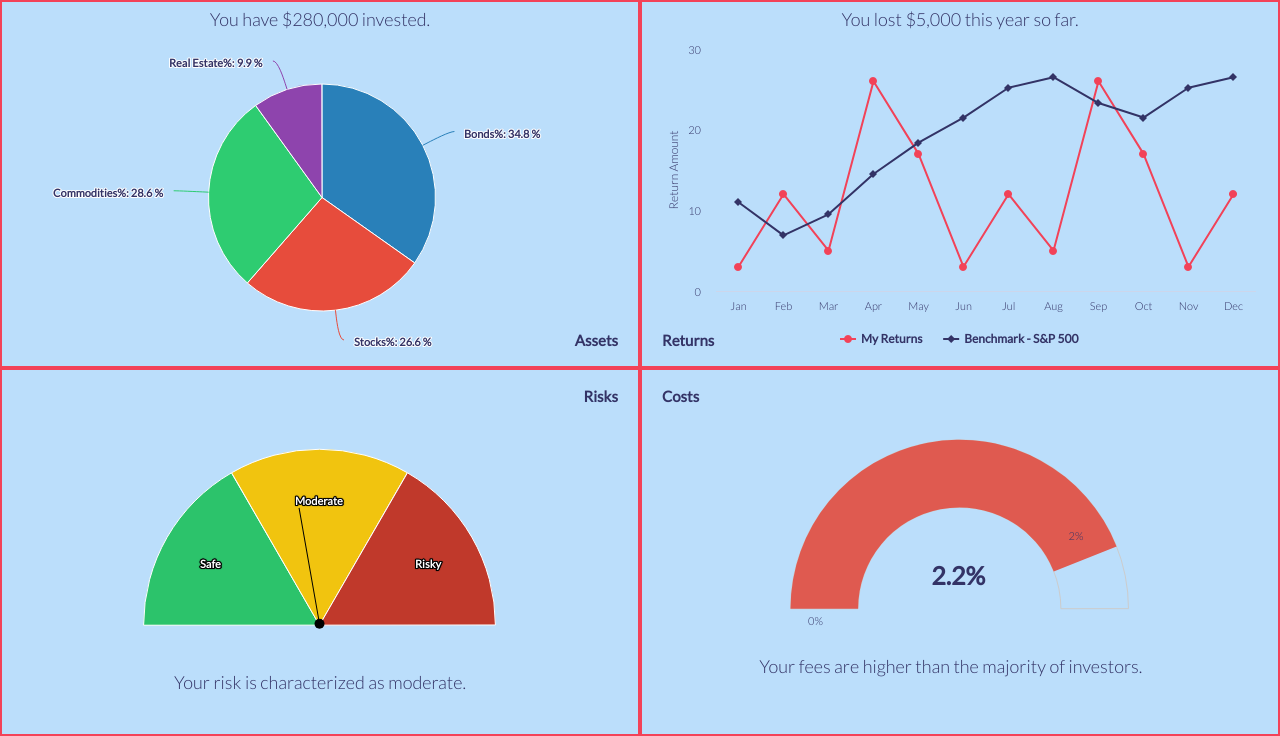
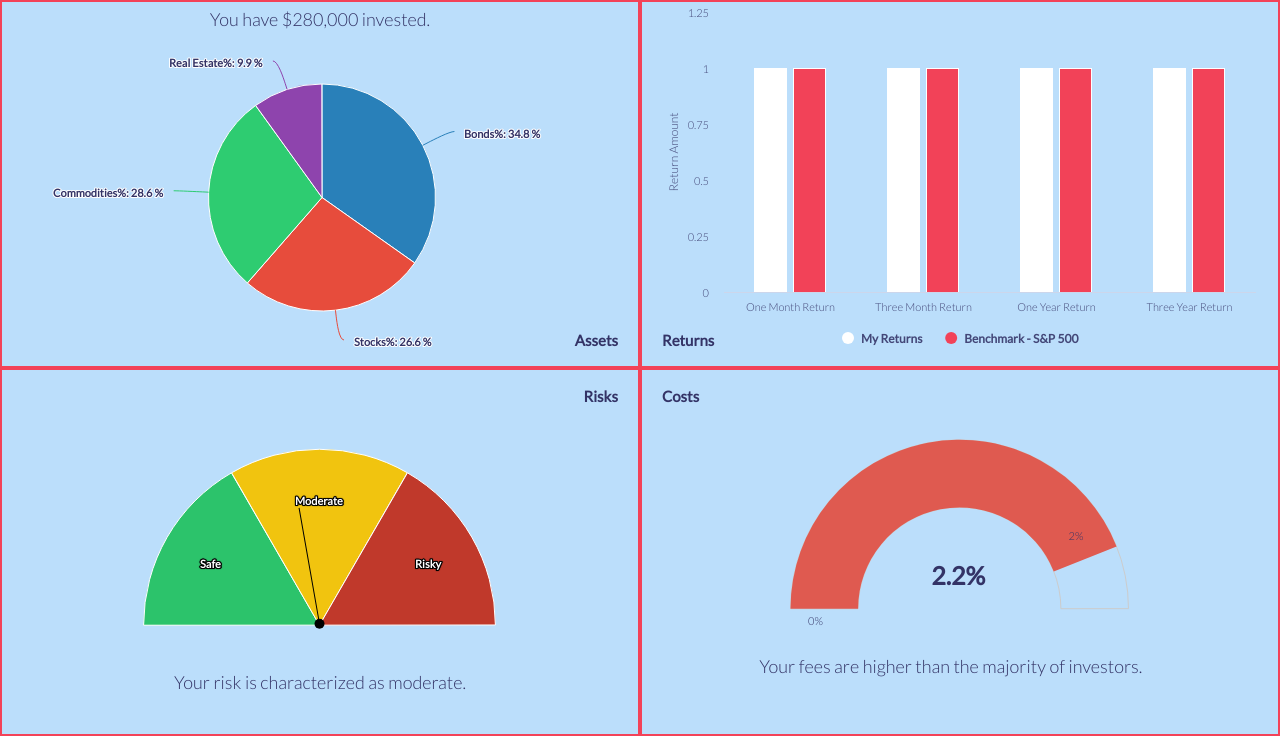
Before and after one commit to Vestivise/Vestivise_Marketing, a Django app: template templates/demo.html in a window 1280 px wide. Shown: the part 64-800 px from the top of the page. Run offline with Django 3.2, Linux system fonts and the light colour scheme; the template is opened without the code that fills it, so the values that code supplies are empty; some libraries are stand-ins or nearby versions.

Commit message:
animations

```diff
--- a/static/build/css/dashboard.css
+++ b/static/build/css/dashboard.css
@@ -72,6 +72,7 @@ span {
 .module{
 	height: 50%;
 	position: relative;
+    cursor: pointer !important;
 }
 
 .row.moduleRow{
--- a/static/build/js/bar.js
+++ b/static/build/js/bar.js
@@ -1,36 +1,42 @@
-var title = {
-    	text: 'You lost $5,000 this year so far.',
+var config = {};
+
+config.title = {
+  text: '',
   style: {
-    		color : "#333366"
+    color : "#434778"
   }
 };
 
-var xAxis = {
-  	categories: ['Jan', 'Feb', 'Mar', 'Apr', 'May', 'Jun',
-    	'Jul', 'Aug', 'Sep', 'Oct', 'Nov', 'Dec'],
+config.xAxis = {
+    categories: [
+        "One Month Return",
+        "Three Month Return",
+        "One Year Return",
+        "Three Year Return"
+    ],
     labels: {
     style: {
-			color : "#333366"
+      color : '#434778'
     }
   }
 };
 
-var yAxis = {
+config.yAxis = {
   title: {
     text: 'Return Amount',
     style: {
-			color : "#333366"
+      color : "#434778"
     }
   },
   gridLineColor: 'transparent',
   labels: {
     style: {
-			color : "#333366"
+      color : '#434778'
     }
   }
 };
 
-var plotOptions = {
+config.plotOptions = {
     line: {
       dataLabels: {
           enabled: true
@@ -39,25 +45,23 @@ var plotOptions = {
     },
 };
 
-var chart = {
-  	backgroundColor: "#BBDEFB"
+config.chart = {
+    backgroundColor: null,
+    type: 'column'
 };
 
-var dataSource1 = [11.0, 6.9, 9.5, 14.5, 18.4, 21.5, 25.2, 26.5, 23.3, 21.5, 25.2, 26.5];
-var dataSource2 = [3, 12, 5, 26, 17, 3, 12, 5, 26, 17, 3, 12];
-
-var series= [{
-        name: '<p style="color : #333366">My Returns</p>',
-        data: dataSource2,
-        color: "#F24258",
+config.series= [{
+        name: '<p style="color : #434778">My Returns</p>',
+        data: [1, 1, 1, 1],
+        color: "white",
         dataLabels:{
             enabled : false,
         }
     },
     {
-        name: '<p style="color : #333366">Benchmark - S&P 500</p>',
-        data: dataSource1,
-        color: "#333366",
+        name: '<p style="color : #434778">Benchmark - S&P 500</p>',
+        data: [1,1,1,1],
+        color: "#F24258",
         dataLabels:{
             enabled : false,
         },
@@ -65,17 +69,9 @@ var series= [{
     }
 ];
 
-var credits = {
+config.credits = {
     enabled: false
-}
+};
 
-var json = {};
 
-json.title = title;
-json.chart = chart;
-json.xAxis = xAxis;
-json.yAxis = yAxis;
-json.series = series;
-json.credits = credits;
-json.plotOptions = plotOptions;
-$('#returnPerYearMod').highcharts(json);
+$('#returnPerYearMod').highcharts(config);
--- /dev/null
+++ b/static/build/js/fullScreen.js
@@ -0,0 +1,347 @@
+var asset = false;
+var returnGraph =  false;
+var riskGraph = false;
+var costGraph = false;
+
+$('#orangeContent').click(function(){
+	if(!asset){
+		$('#blueContent').hide();
+		$('#purpleContent').hide();
+		$('#greenContent').hide();
+
+		$('.module.green').hide();
+		$("body").css("background-color", "#BBDEFB");
+
+		$('.module.orange').animate({
+			width: "100%",
+			height: "100%",
+		}, {
+			duration: 1000,
+			step: function(){
+				$("#assetBreakMod").highcharts().reflow();
+			},
+			done: function(){
+				$('.module.purple').hide();
+				$('.module.blue').hide();
+				document.getElementById("orangeContent").style.height = "calc(100% - 4em)";
+				asset = true;
+			}
+		});
+	}
+	else{
+		document.getElementById("orangeContent").style.height = "100%";
+		$('.module.purple').show();
+		$('.module.blue').show();
+
+		$('.module.orange').animate({
+			width: "50%",
+			height: "50%",
+		}, {
+			duration: 1000,
+			step: function(){
+				$("#assetBreakMod").highcharts().reflow();
+			},
+			done:function(){
+				$('.module.green').show();
+				$('#blueContent').show();
+				$('#purpleContent').show();
+				$('#greenContent').show();
+
+				asset = false;
+			}
+		});
+	}
+});
+
+$('#greenContent').click(function(){
+	if(!returnGraph){
+		$('#blueContent').hide();
+		$('#purpleContent').hide();
+		$('#orangeContent').hide();
+		$('.module.orange').hide();
+
+		$('.module.green').css({
+			"marginLeft": "50%",
+		});
+
+		$("body").css("background-color", "#BBDEFB");
+
+		$('.module.green').animate({
+			width: "100%",
+			height: "100%",
+			marginLeft : 0
+		}, {
+			duration: 1000,
+			step: function(){
+				$("#returnPerYearMod").highcharts().reflow();
+			},
+			done: function(){
+				$('.module.purple').hide();
+				$('.module.blue').hide();
+				$('.module.orange').hide();
+				document.getElementById("greenContent").style.height = "calc(100% - 4em)";
+				returnGraph = true;
+			}
+		});
+		$('.module.orange').animate({
+			width: 0,
+			height: 0
+		}, {
+			duration: 900
+		})
+	}
+	else{
+		document.getElementById("greenContent").style.height = "100%";
+		$('.module.purple').show();
+		$('.module.blue').show();
+		$('.module.orange').show();
+
+		$('.module.green').animate({
+			width: "50%",
+			height: "50%",
+			marginLeft: "50%"
+		}, {
+			duration: 1000,
+			step: function(){
+				$("#returnPerYearMod").highcharts().reflow();
+			},
+			done:function(){
+				$('#blueContent').show();
+				$('#purpleContent').show();
+					$('#orangeContent').show();
+
+				$('.module.orange').css({
+					"width": "50%",
+					"height": "50%"
+				});
+
+				$('.module.green').css({
+					"marginLeft": "0",
+				});
+
+				returnGraph = false;
+			}
+		});
+	}
+});
+
+$('#purpleContent').click(function(){
+	if(!riskGraph){
+		$('#blueContent').hide();
+		$('#greenContent').hide();
+		$('#orangeContent').hide();
+
+		$("body").css("background-color", "#BBDEFB");
+
+		$('.module.purple').animate({
+			width: "100%",
+			height: "100%",
+		}, {
+			duration: 1000,
+			step: function(){
+				$("#riskMod").highcharts().reflow();
+			},
+			done: function(){
+				$('.module.green').hide();
+				$('.module.blue').hide();
+				$('.module.orange').hide();
+				document.getElementById("purpleContent").style.height = "calc(100% - 4em)";
+				riskGraph = true;
+			}
+		});
+
+		$('.module.green').animate({
+			width: 0,
+			height: 0
+		}, {
+			duration: 900
+		})
+
+		$('.module.orange').animate({
+			width: 0,
+			height: 0
+		}, {
+			duration: 900
+		})
+
+	}
+	else{
+		document.getElementById("purpleContent").style.height = "100%";
+		$('.module.green').show();
+		$('.module.blue').show();
+		$('.module.orange').show();
+
+		$('.module.purple').animate({
+			width: "50%",
+			height: "50%",
+		}, {
+			duration: 1000,
+			step: function(){
+				$("#riskMod").highcharts().reflow();
+			},
+			done:function(){
+				$('#blueContent').show();
+				$('#greenContent').show();
+				$('#orangeContent').show();
+
+				$('.module.orange').css({
+					"width": "50%",
+					"height": "50%"
+				});
+
+				$('.module.green').css({
+					"width": "50%",
+					"height": "50%"
+				});
+
+				returnGraph = false;
+			}
+		});
+
+		$('.module.green').animate({
+			width: "50%",
+			height: "50%"
+		}, {
+			duration: 900
+		})
+
+		$('.module.orange').animate({
+			width: "50%",
+			height: "50%"
+		}, {
+			duration: 900
+		})
+	}
+});
+
+$('#blueContent').click(function(){
+	if(!costGraph){
+		$('#greenContent').hide();
+		$('#purpleContent').hide();
+		$('#orangeContent').hide();
+
+		$("body").css("background-color", "#BBDEFB");
+
+		$('.module.blue').animate({
+			width: "100%",
+			height: "100%",
+		}, {
+			duration: 1000,
+			step: function(){
+				$("#feeMod").highcharts().reflow();
+			},
+			done: function(){
+				$('.module.purple').hide();
+				$('.module.green').hide();
+				$('.module.orange').hide();
+				document.getElementById("blueContent").style.height = "calc(100% - 4em)";
+				costGraph = true;
+			}
+		});
+		$('.module.green').animate({
+			width: 0,
+			height: 0
+		}, {
+			duration: 900
+		})
+
+		$('.module.orange').animate({
+			width: 0,
+			height: 0
+		}, {
+			duration: 900
+		})
+
+		$('.module.purple').animate({
+			width: 0,
+			height: 0
+		}, {
+			duration: 900
+		})
+	}
+	else{
+		document.getElementById("blueContent").style.height = "100%";
+		$('.module.purple').show();
+		$('.module.green').show();
+		$('.module.orange').show();
+
+		$('.module.blue').animate({
+			width: "50%",
+			height: "50%",
+			marginLeft : "50%"
+		}, {
+			duration: 1000,
+			step: function(){
+				$("#feeMod").highcharts().reflow();
+			},
+			done:function(){
+				$('#greenContent').show();
+				$('#purpleContent').show();
+				$('#orangeContent').show();
+
+				$('.module.purple').css({
+					"width": "50%",
+					"height": "50%"
+				});
+
+				$('.module.blue').css({
+					"marginLeft": 0,
+				});
+
+				costGraph = false;
+			}
+		});
+
+		$('.module.green').animate({
+			width: "50%",
+			height: "50%"
+		}, {
+			duration: 900
+		})
+
+		$('.module.orange').animate({
+			width: "50%",
+			height: "50%"
+		}, {
+			duration: 900
+		})
+
+	}
+});
+
+
+// var toggleVar = 0;
+
+// $('#toggleMod').click(function() {
+
+// 	if(toggleVar == 0){
+// 		$('#toggleChartBtn').show();
+// 		$('#assetBreakMod').highcharts().destroy();
+// 		$('#assetBreakMod').highcharts(sectorOpt);
+// 	}else{
+// 		$('#assetBreakMod').highcharts(assetOpt);
+// 		$('#toggleChartBtn').hide();
+// 	}
+
+// 	toggleVar = toggleVar == 0 ? 1 : 0;
+
+// });
+
+// var dataToggle = 0;
+
+// $('#toggleChartBtn').click(function(){
+// 	var chart = $('#assetBreakMod').highcharts();
+// 	if(dataToggle == 0){
+// 		chart.setTitle({text: "Bond Sectors"});
+// 		chart.series[0].remove();
+// 		dataSeries[0].data = data2;
+// 		chart.addSeries(dataSeries[0]);
+// 	}else{
+// 		chart.setTitle({text: "Equity Sectors"});
+// 		chart.series[0].remove();
+// 		dataSeries[0].data = data1;
+// 		chart.addSeries(dataSeries[0]);
+// 	}
+// 	chart.redraw();
+// 	dataToggle = dataToggle == 0 ? 1 : 0;
+// });
--- a/static/build/js/pie.js
+++ b/static/build/js/pie.js
@@ -34,6 +34,7 @@ var plotOptions = {
 var series= [{
    type: 'pie',
    name: 'Share',
+   allowPointSelect: false,
    data: [
       {
          name : "Bonds",
--- a/templates/demo.html
+++ b/templates/demo.html
@@ -89,96 +89,6 @@
 <script src="{% static 'build/js/risk.js' %}"></script>
 <script src="{% static 'build/js/sectionPie.js' %}"></script>
 
-<script>
- 	var asset = false;
-	$('#orangeContent').click(function(){
-		if(!asset){
-			$('#blueContent').hide();
-			$('#purpleContent').hide();
-			$('#greenContent').hide();
-
-			$('.module.green').hide();
-			$("body").css("background-color", "#BBDEFB");
-
-			$('.module.orange').animate({
-				width: "100%",
-				height: "100%",
-			}, {
-				duration: 1000,
-				step: function(){
-					$("#assetBreakMod").highcharts().reflow();
-				},
-				done: function(){
-					$('.module.purple').hide();
-					$('.module.blue').hide();
-					document.getElementById("orangeContent").style.height = "calc(100% - 4em)";
-					asset = true;
-				}
-			});
-		}
-		else{
-			document.getElementById("orangeContent").style.height = "100%";
-			$('.module.purple').show();
-			$('.module.blue').show();
-
-			$('.module.orange').animate({
-				width: "50%",
-				height: "50%",
-			}, {
-				duration: 1000,
-				step: function(){
-					$("#assetBreakMod").highcharts().reflow();
-				},
-				done:function(){
-					$('.module.green').show();
-					$('#blueContent').show();
-					$('#purpleContent').show();
-					$('#greenContent').show();
-
-					asset = false;
-				}
-			});
-		}
-	});
-
-
-	var toggleVar = 0;
-
-	$('#toggleMod').click(function() {
-
-		if(toggleVar == 0){
-			$('#toggleChartBtn').show();
-			$('#assetBreakMod').highcharts().destroy();
-			$('#assetBreakMod').highcharts(sectorOpt);
-		}else{
-			$('#assetBreakMod').highcharts(assetOpt);
-			$('#toggleChartBtn').hide();
-		}
-
-		toggleVar = toggleVar == 0 ? 1 : 0;
-
-	});
-
-	var dataToggle = 0;
-
-	$('#toggleChartBtn').click(function(){
-		var chart = $('#assetBreakMod').highcharts();
-		if(dataToggle == 0){
-			chart.setTitle({text: "Bond Sectors"});
-			chart.series[0].remove();
-			dataSeries[0].data = data2;
-			chart.addSeries(dataSeries[0]);
-		}else{
-			chart.setTitle({text: "Equity Sectors"});
-			chart.series[0].remove();
-			dataSeries[0].data = data1;
-			chart.addSeries(dataSeries[0]);
-		}
-		chart.redraw();
-		dataToggle = dataToggle == 0 ? 1 : 0;
-	});
-
-
-</script>
+<script src="{% static 'build/js/fullScreen.js' %}"></script>
 
 </html>
```
Also changed, not shown: 2 other files. Lines whose indentation alone changed are shown as unchanged.
